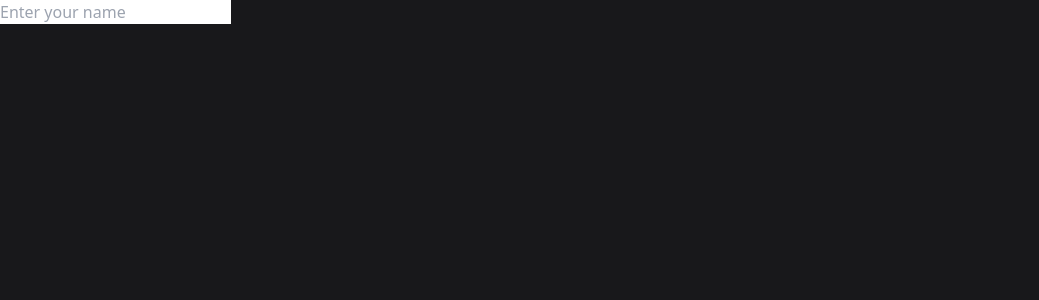
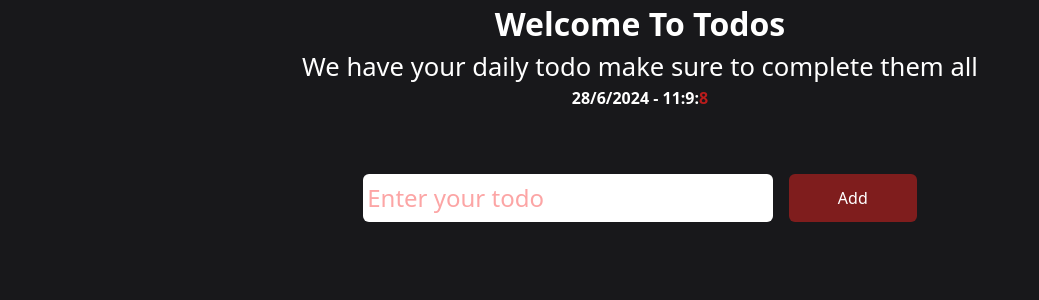
Before and after one commit to ManishDevlikar/daily-react, a React (Vite) app: page / in a window 1280 px wide. Shown: the top 300 px of the page, without its empty margins (0-1039 px from the left). Built offline with nearby package versions, Linux system fonts and the light colour scheme.

Commit message:
before date simplified

```diff
--- /dev/null
+++ b/src/Components/Todo/DateC.jsx
@@ -0,0 +1,17 @@
+
+
+function DateC({ date, getDate }) {
+    return (
+        <>
+
+        {/* date.toLocalTimeString()  to get current time*/}
+
+        <p className="text-white self-center text-base font-bold">
+            {`${date.getDate()}/${date.getMonth()}/${date.getUTCFullYear()} - ${getDate.hour}:${getDate.minute}:`}
+            <span className="text-red-700">{`${getDate.sec}`}</span>
+        </p>
+        </>
+    )
+}
+
+export default DateC;
--- /dev/null
+++ b/src/Components/Todo/Header.jsx
@@ -0,0 +1,12 @@
+import React from 'react'
+
+function Header() {
+  return (
+    <>
+      <h1 className="text-white self-center text-[2rem] font-bold ">Welcome To Todos</h1>
+      <p className="text-white self-center text-[1.6rem]">We have your daily todo make sure to complete them all</p>
+    </>
+  )
+}
+
+export default Header
--- /dev/null
+++ b/src/Components/Todo/Todo.jsx
@@ -0,0 +1,70 @@
+import React from "react";
+import { useState,useEffect } from "react";
+import DateC from "./DateC.jsx";
+import Header from "./Header.jsx";
+function Todo(){
+   let  date = new Date();
+   const [text,setText]=useState("");
+   const[todos,setTodos]=useState([]);
+   const addTodo=function(){
+    if(text===''){
+        alert('Please enter a todo');
+        return;
+    }
+    if(todos.includes(text)){
+        alert('Todo already exists');
+        setText("");
+        return;
+    }
+    setTodos((prev)=>[...prev , text])
+    setText("");
+}
+
+   const [getDate, setgetDate] = useState({
+    hour:date.getHours(),
+    minute:date.getMinutes(),
+    sec:date.getSeconds()
+   })
+   useEffect(() => {
+  const intervalId= setInterval(() => {
+        setgetDate({hour:date.getHours(),minute:date.getMinutes(),sec:date.getSeconds()})
+       }, 1000);
+       return ()=>clearInterval(intervalId);
+   }, [])
+
+    return (
+        <>
+            <div className="w-[80%] m-auto flex flex-col">
+                <Header/>
+                <DateC date={date} getDate={getDate} />
+            </div>
+
+            <div className="w-[80%] m-auto flex justify-center align-middle gap-4 mt-16">
+                <input
+                    className="w-[40%] bg-white text-black text-[1.5rem] outline-none pl-1 rounded-md placeholder:text-red-300"
+                    type="text"
+                    value={text}
+                    onChange={(e)=>setText(e.target.value)}
+                    placeholder="Enter your todo"
+                />
+                <button
+                className="bg-red-900 w-32 text-white py-3 rounded-md"
+                onClick={addTodo}
+                >Add</button>
+            </div>
+
+            <div className="mt-[5rem]">
+            <ul className="w-[40%] m-auto flex flex-col align-middle justify-center gap-1">
+                {todos.length>0 && todos.map((todo,key)=>{
+                    return(
+                        <li className="flex justify-between p-[0.8rem] bg-white border-red-200 border-2 rounded-md text-black" key={key}>{todo}
+                        <div className="flex gap-3"><span className="btn-c-d">check</span> <span className="btn-c-d">delete</span></div></li>
+                    )
+                })}
+            </ul>
+            </div>
+        </>
+    )
+}
+
+export default Todo;
--- a/src/css/index.css
+++ b/src/css/index.css
@@ -1,3 +1,9 @@
 @tailwind base;
 @tailwind components;
 @tailwind utilities;
+
+@layer components{
+    .btn-c-d{
+      @apply border-2 border-red-500 rounded-md text-sm cursor-pointer
+    }
+}
--- a/src/main.jsx
+++ b/src/main.jsx
@@ -6,6 +6,7 @@ import Counter from './Components/Counter/Counter.jsx'
 import BG from './Components/BGChanger/BG.jsx'
 import Carousel from './Components/carouselslider/Carousel.jsx'
 import Lifting from './Components/LiftingStateUp/Lifting.jsx'
+import Todo from './Components/Todo/Todo.jsx'
 
 ReactDOM.createRoot(document.getElementById('root')).render(
   <React.StrictMode>
@@ -13,6 +14,7 @@ ReactDOM.createRoot(document.getElementById('root')).render(
     {/* <Counter/> */}
     {/* <BG/> */}
     {/* <Carousel/> */}
-    <Lifting/>
+    {/* <Lifting/> */}
+    <Todo/>
   </React.StrictMode>,
 )
```
